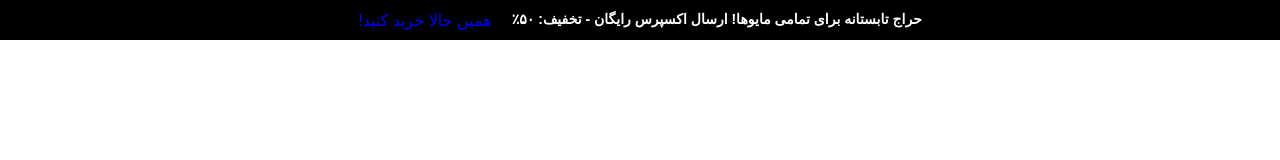
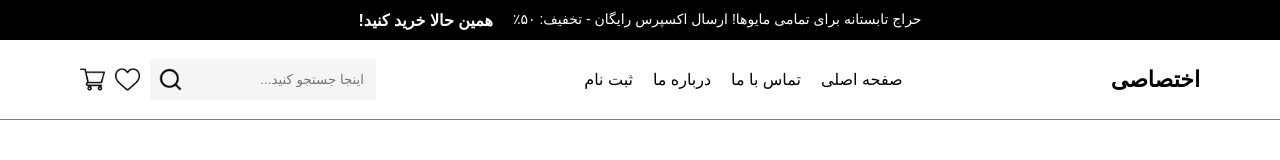
Before and after one commit to arash-malekzadeh/ecommerce-with-css-javascript, a plain HTML site: page index.html in a window 1280 px wide. Drawn offline with Linux system fonts and the light colour scheme; a web font is replaced by a local one.

Commit message:
navbar and top

```diff
--- a/css/styles.css
+++ b/css/styles.css
@@ -6,6 +6,7 @@
   --color-dark-1: #000000;
   --color-dark-2: #7d8184;
   --color-white-1: #ffffff;
+  --color-white-2: #f5f5f5;
 }
 * {
   padding: 0px;
@@ -26,16 +27,17 @@ a {
 ul {
   list-style: none;
 }
-.container {
-  width: 114rem;
-  margin: 0 auto;
-  padding: 0rem 1rem;
-}
 .top_nav {
   width: 100%;
   height: 4rem;
   background-color: var(--color-dark-1);
 }
+.container {
+  max-width: 114rem;
+  margin: 0 auto;
+  padding: 0rem 1rem;
+}
+
 .top_nav_container {
   width: 100%;
   height: 100%;
@@ -49,8 +51,71 @@ ul {
 }
 .top_nav_link {
   margin-right: 2rem;
+  color: var(--color-white-1);
+  font-weight: 600;
 }
 .top_nav_p {
   font-size: 1.4rem;
-  font-weight: 600;
+  font-weight: 400;
 }
+.nav {
+  width: 100%;
+  height: 8rem;
+  border-bottom: 1px solid var(--color-dark-2);
+}
+.nav_container {
+  width: 100%;
+  height: 100%;
+  display: flex;
+  justify-content: space-between;
+  align-items: center;
+}
+.nav_items img {
+  width: 25px;
+  height: 25px;
+}
+.nav_list {
+  display: flex;
+}
+.nav_items {
+  display: flex;
+}
+.nav_logo {
+  font-size: 2.2rem;
+  font-weight: 800;
+  color: var(--color-dark-1);
+}
+.nav_item {
+  margin: 0rem 0.5rem;
+}
+.nav_link {
+  padding: 0.5rem;
+  color: var(--color-dark-1);
+}
+.nav_form {
+  padding: 0.8rem;
+  background-color: var(--color-white-2);
+  display: flex;
+  align-items: center;
+}
+.nav_input {
+  padding: 0.4rem;
+  border: none;
+  outline: none;
+  background-color: transparent;
+}
+.nav_search {
+  cursor: pointer;
+}
+.nav_items {
+  display: flex;
+  align-items: center;
+}
+.nav_heart {
+  margin-right: 1rem;
+  cursor: pointer;
+}
+.nav_cart {
+  margin-right: 1rem;
+  cursor: pointer;
+}
--- a/index.html
+++ b/index.html
@@ -22,5 +22,28 @@
         </div>
       </div>
     </div>
+    <div class="nav">
+      <div class="container nav_container">
+        <a href="#" class="nav_logo">اختصاصی</a>
+        <ul class="nav_list">
+          <li class="nav_item"><a href="" class="nav_link">صفحه اصلی</a></li>
+          <li class="nav_item"><a href="" class="nav_link">تماس با ما </a></li>
+          <li class="nav_item"><a href="" class="nav_link">درباره ما</a></li>
+          <li class="nav_item"><a href="" class="nav_link">ثبت نام</a></li>
+        </ul>
+        <div class="nav_items">
+          <form action="#" class="nav_form">
+            <input
+              type="text"
+              class="nav_input"
+              placeholder="اینجا جستجو کنید..."
+            />
+            <img src="images/search.png" alt="" class="nav_search" />
+          </form>
+          <img src="images/heart.png" alt="" class="nav_heart" />
+          <img src="images/shopping-cart.png" alt="" class="nav_cart" />
+        </div>
+      </div>
+    </div>
   </body>
 </html>
```
Also changed, not shown: images/heart.png (added), images/search.png (added), images/shopping-cart.png (added).
